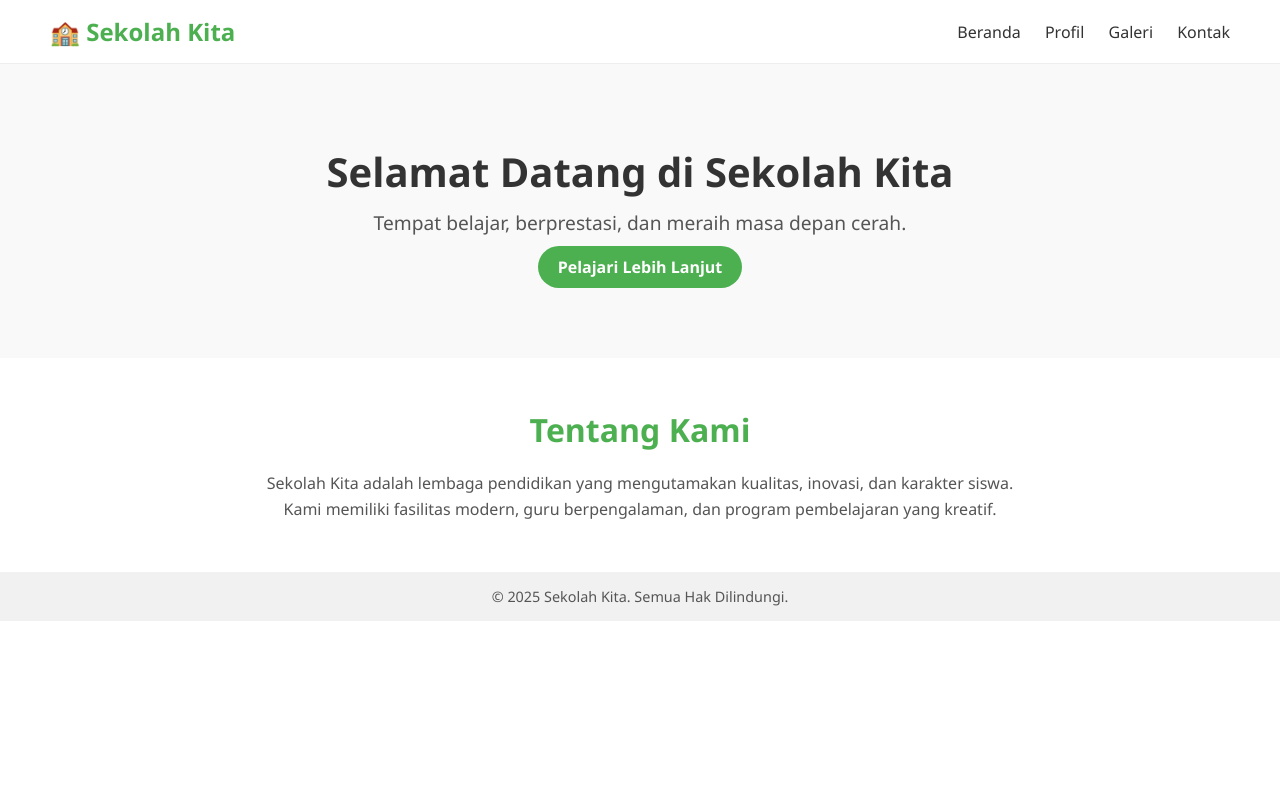
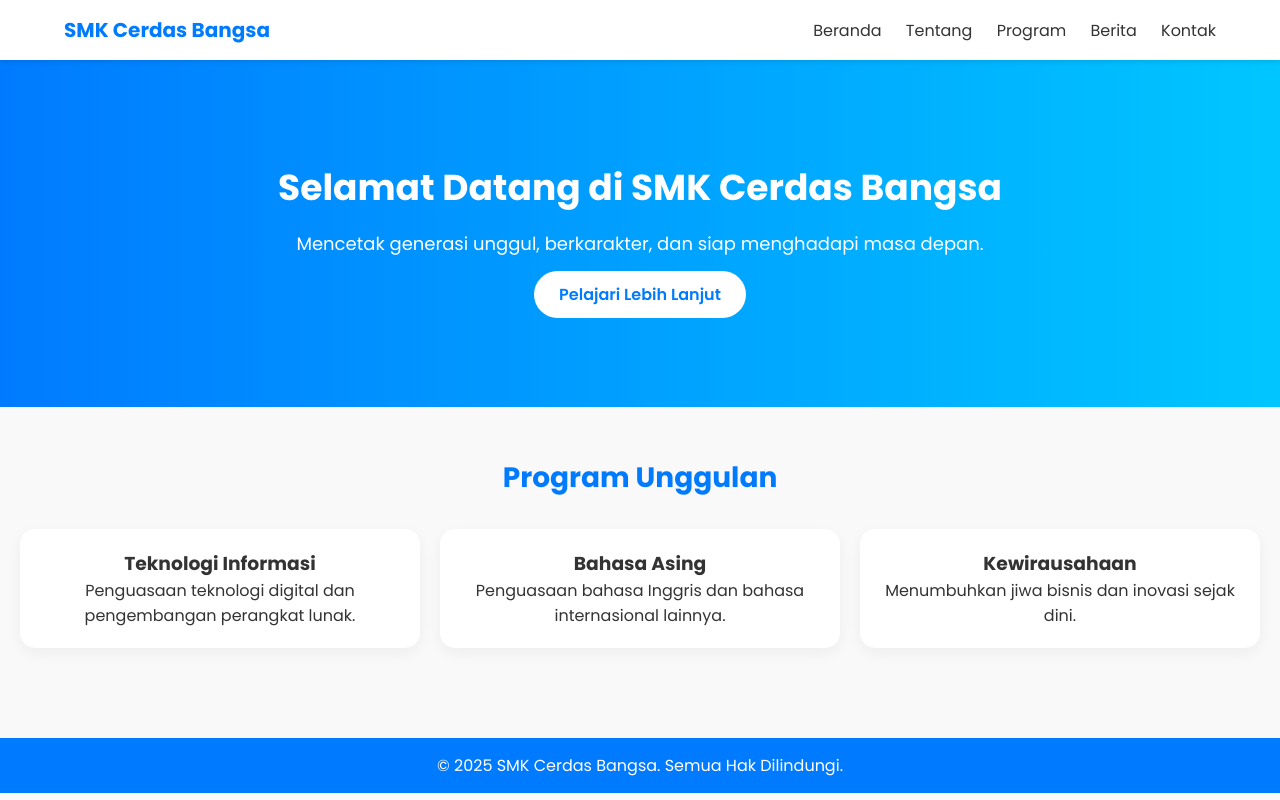
Before and after one commit to Rennnn14456/tess, a plain HTML site: page index.html in a window 1280 px wide. Drawn offline with Linux system fonts and the light colour scheme.

Commit message:
Update index.html

```diff
--- a/index.html
+++ b/index.html
@@ -3,38 +3,178 @@
 <head>
     <meta charset="UTF-8">
     <meta name="viewport" content="width=device-width, initial-scale=1.0">
-    <title>Web Sekolah Modern</title>
-    <link rel="stylesheet" href="tess/style.css">
+    <title>Website Sekolah Modern</title>
+    <link href="https://fonts.googleapis.com/css2?family=Poppins:wght@400;600;700&display=swap" rel="stylesheet">
+    <style>
+        * {
+            margin: 0;
+            padding: 0;
+            box-sizing: border-box;
+            font-family: 'Poppins', sans-serif;
+        }
+
+        body {
+            background: #f9f9f9;
+            color: #333;
+        }
+
+        /* Navbar */
+        header {
+            background: white;
+            padding: 15px 0;
+            box-shadow: 0 2px 5px rgba(0,0,0,0.1);
+            position: sticky;
+            top: 0;
+            z-index: 1000;
+        }
+
+        header .container {
+            display: flex;
+            justify-content: space-between;
+            align-items: center;
+            width: 90%;
+            margin: auto;
+        }
+
+        .logo {
+            font-size: 20px;
+            font-weight: 700;
+            color: #007BFF;
+        }
+
+        nav a {
+            margin-left: 20px;
+            text-decoration: none;
+            color: #333;
+            font-weight: 500;
+            transition: color 0.3s;
+        }
+
+        nav a:hover {
+            color: #007BFF;
+        }
+
+        /* Hero Section */
+        .hero {
+            background: linear-gradient(to right, #007BFF, #00C6FF);
+            color: white;
+            text-align: center;
+            padding: 100px 20px;
+        }
+
+        .hero h1 {
+            font-size: 36px;
+            margin-bottom: 15px;
+        }
+
+        .hero p {
+            font-size: 18px;
+            margin-bottom: 25px;
+        }
+
+        .btn {
+            background: white;
+            color: #007BFF;
+            padding: 12px 25px;
+            border-radius: 30px;
+            text-decoration: none;
+            font-weight: 600;
+            transition: 0.3s;
+        }
+
+        .btn:hover {
+            background: #f1f1f1;
+        }
+
+        /* Program Section */
+        .program {
+            padding: 50px 20px;
+            text-align: center;
+        }
+
+        .program h2 {
+            margin-bottom: 30px;
+            font-size: 28px;
+            color: #007BFF;
+        }
+
+        .cards {
+            display: grid;
+            grid-template-columns: repeat(auto-fit, minmax(250px, 1fr));
+            gap: 20px;
+        }
+
+        .card {
+            background: white;
+            padding: 20px;
+            border-radius: 15px;
+            box-shadow: 0 5px 15px rgba(0,0,0,0.05);
+            transition: transform 0.3s;
+        }
+
+        .card:hover {
+            transform: translateY(-5px);
+        }
+
+        /* Footer */
+        footer {
+            background: #007BFF;
+            color: white;
+            text-align: center;
+            padding: 15px 0;
+            margin-top: 40px;
+        }
+    </style>
 </head>
 <body>
 
     <!-- Navbar -->
     <header>
-        <div class="logo">🏫 Sekolah Kita</div>
+        <div class="container">
+            <div class="logo">SMK Cerdas Bangsa</div>
             <nav>
                 <a href="#">Beranda</a>
-            <a href="#">Profil</a>
-            <a href="#">Galeri</a>
+                <a href="#">Tentang</a>
+                <a href="#">Program</a>
+                <a href="#">Berita</a>
                 <a href="#">Kontak</a>
             </nav>
+        </div>
     </header>
 
     <!-- Hero Section -->
     <section class="hero">
-        <h1>Selamat Datang di Sekolah Kita</h1>
-        <p>Tempat belajar, berprestasi, dan meraih masa depan cerah.</p>
+        <div class="hero-content">
+            <h1>Selamat Datang di SMK Cerdas Bangsa</h1>
+            <p>Mencetak generasi unggul, berkarakter, dan siap menghadapi masa depan.</p>
             <a href="#" class="btn">Pelajari Lebih Lanjut</a>
+        </div>
     </section>
 
-    <!-- About Section -->
-    <section class="about">
-        <h2>Tentang Kami</h2>
-        <p>Sekolah Kita adalah lembaga pendidikan yang mengutamakan kualitas, inovasi, dan karakter siswa. Kami memiliki fasilitas modern, guru berpengalaman, dan program pembelajaran yang kreatif.</p>
+    <!-- Program Sekolah -->
+    <section class="program">
+        <div class="container">
+            <h2>Program Unggulan</h2>
+            <div class="cards">
+                <div class="card">
+                    <h3>Teknologi Informasi</h3>
+                    <p>Penguasaan teknologi digital dan pengembangan perangkat lunak.</p>
+                </div>
+                <div class="card">
+                    <h3>Bahasa Asing</h3>
+                    <p>Penguasaan bahasa Inggris dan bahasa internasional lainnya.</p>
+                </div>
+                <div class="card">
+                    <h3>Kewirausahaan</h3>
+                    <p>Menumbuhkan jiwa bisnis dan inovasi sejak dini.</p>
+                </div>
+            </div>
+        </div>
     </section>
 
     <!-- Footer -->
     <footer>
-        <p>&copy; 2025 Sekolah Kita. Semua Hak Dilindungi.</p>
+        <p>&copy; 2025 SMK Cerdas Bangsa. Semua Hak Dilindungi.</p>
     </footer>
 
 </body>
```
Lines whose indentation alone changed are shown as unchanged.
